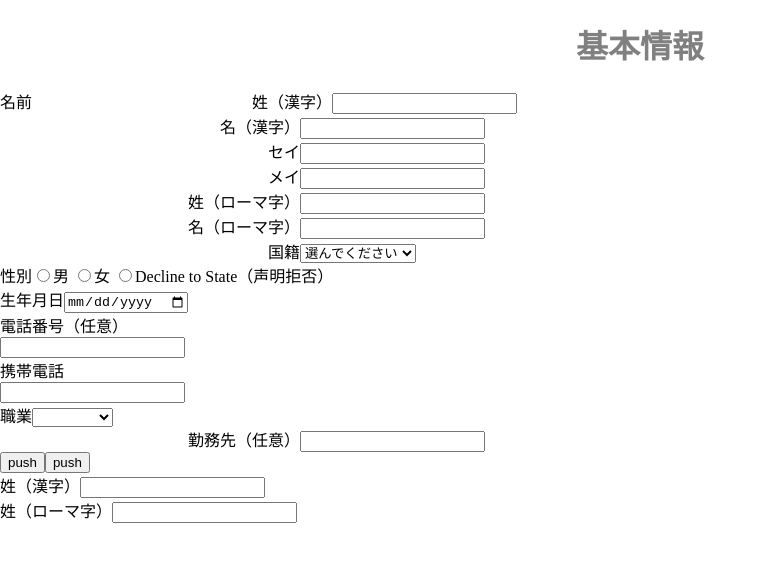
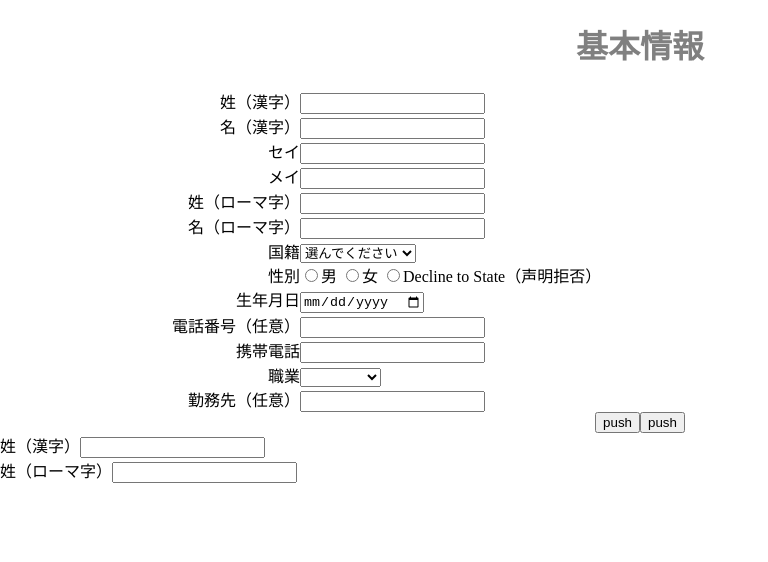
Before and after one commit to RigHakiko/20230214_SaiGaiYuShi_vue_copy_from_github02, a Vue app in the folder 20230208_01_project_vue2_cli_01/: page / in a window 1280 px wide. Shown: the top 562 px of the page, without its empty margins (0-768 px from the left). Built offline with nearby package versions, Linux system fonts and the light colour scheme.

Commit message:
弄完了样式了

```diff
--- a/20230208_01_project_vue2_cli_01/src/components/Content01.vue
+++ b/20230208_01_project_vue2_cli_01/src/components/Content01.vue
@@ -2,7 +2,10 @@
     <div>
         <h1>基本情報</h1>
         <div>
+            <!-- <div>
+
             <label>名前</label>
+            </div> -->
 
             <label class="name description">姓（漢字）</label>
             <div class="kiho">
@@ -81,11 +84,9 @@
                 <span class="errorMessage" id="cpCountryWarmingTextNotSelected"
                     v-if="cpCountryWarmingTextNotSelectedFlag">国籍を選択してください。</span>
             </div>
-
-
         </div>
         <div>
-            <label>性別</label>
+            <label class="description">性別</label>
             <div class="kiho">
                 <input type="radio" name="sex" id="男" value="男" checked v-model="koJinJoHoZhy.cpSex"
                     :checked="koJinJoHoZhy.cpSex" />男
@@ -99,7 +100,7 @@
 
         </div>
         <div>
-            <label>生年月日</label>
+            <label class="description">生年月日</label>
             <div class="kiho">
                 <input type="date" v-model="koJinJoHoZhy.cpBirthdate" />
                 <span class="errorMessage" id="cpBirthdateWarmingTextFormat" v-if="cpBirthdateWarmingTextFormatFlag">
@@ -107,29 +108,25 @@
             </div>
         </div>
         <div>
-            <label>電話番号（任意）</label>
+            <label class="description">電話番号（任意）</label>
             <div class="kiho">
-                <div>
                     <input type="text" v-model="koJinJoHoZhy.cpDenwa" />
-                </div>
                 <span class="errorMessage" id="cpDenwaWarmingTextFormat"
                     v-if="cpDenwaWarmingTextFormatFlag">フォーマットが間違っています。電話番号を入力してください。</span>
             </div>
 
         </div>
         <div>
-            <label>携帯電話</label>
+            <label class="description">携帯電話</label>
             <div class="kiho">
-                <div>
                     <input type="text" v-model="koJinJoHoZhy.cpPhone" />
-                </div>
                 <span class="errorMessage" id="cpPhoneWarmingTextFormat"
                     v-if="cpPhoneWarmingTextFormatFlag">フォーマットが間違っています。電話番号を入力してください。</span>
             </div>
 
         </div>
         <div>
-            <label>職業</label>
+            <label class="description">職業</label>
             <div class="kiho">
                 <select v-model="koJinJoHoZhy.cpShokugyocode">
                     <option value="01">01 自営業</option>
@@ -150,7 +147,7 @@
                     v-if="cpKinmusakinameWarmingTextTooLongFlag">入力した勤務先が長すぎます。再入力してください。</span>
             </div>
         </div>
-        <div>
+        <div class="buttons">
             <input type="button" value="push" @click="add" />
             <input type="button" value="push" @click="add2" />
         </div>
@@ -463,4 +460,7 @@ h1 {
     width: 300px;
     position: relative;
 }
+.buttons{
+    text-align: center;
+}
 </style>
```
